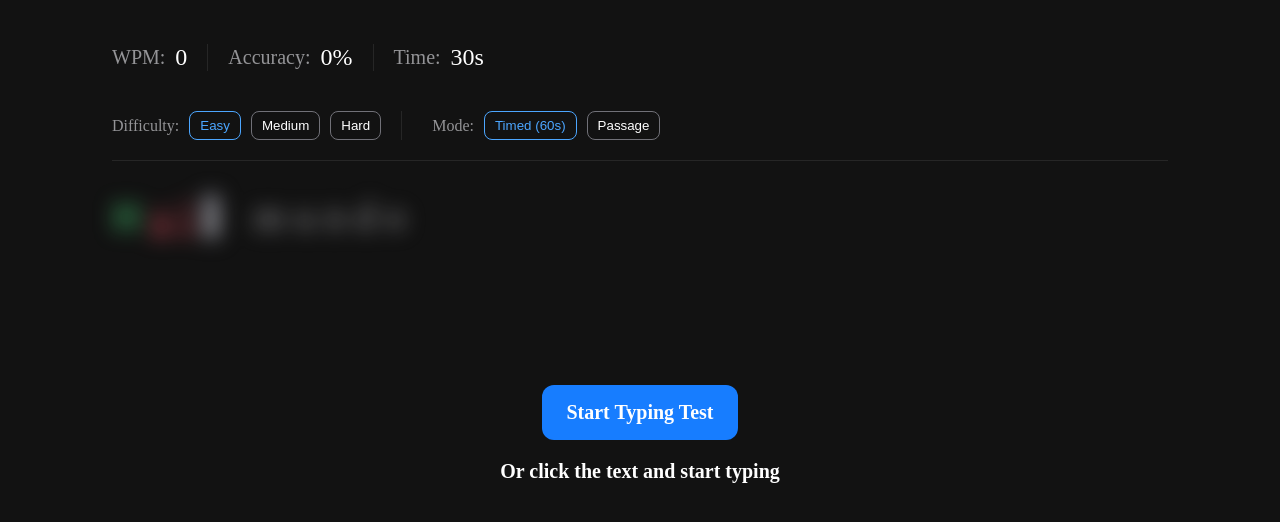
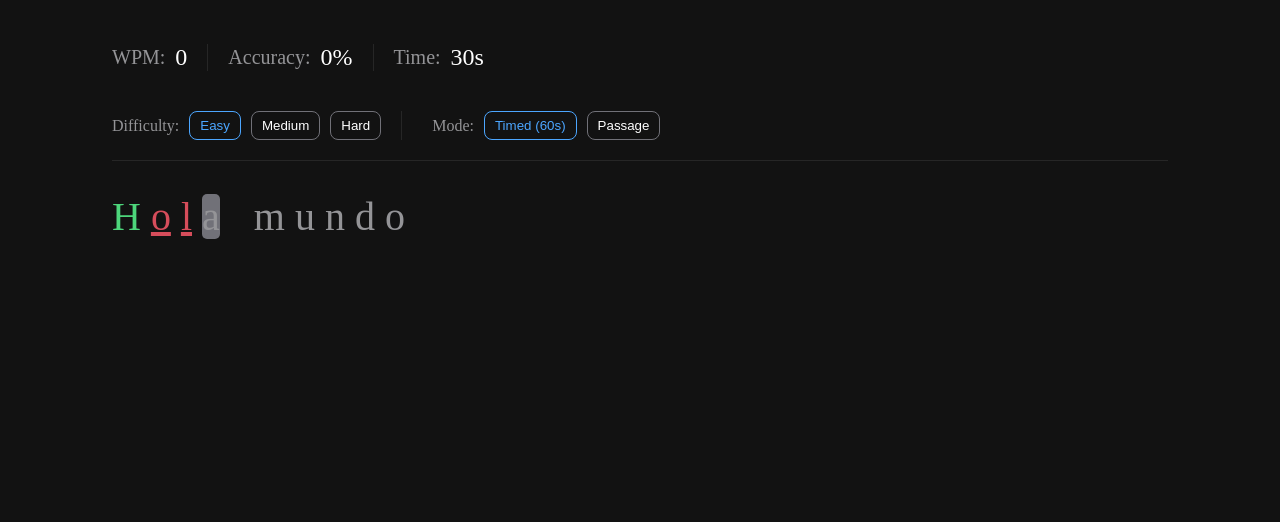
Before and after one commit to franciscorochamont/Typing-speed-test, a website built with Vite: page index.html in a window 1280 px wide. Both pictures are taken after a click on the button "Start Typing Test". Shown: the part 94-616 px from the top of the page. Built offline with nearby package versions, Linux system fonts and the light colour scheme; files whose address does not match are found by name.

Commit message:
feat: implement start typing functionality

```diff
--- a/index.html
+++ b/index.html
@@ -130,7 +130,7 @@
           </span>
         </div>
         <div class="button-container">
-          <button class="button_start">Start Typing Test</button>
+          <button class="button_start" id="start">Start Typing Test</button>
           <p class="click__text">Or click the text and start typing</p>
         </div>
       </div>
--- /dev/null
+++ b/src/data/components/ToggleStartTyping.js
@@ -0,0 +1,23 @@
+const start = document.querySelector('#start');
+const wordContainer = document.querySelector('.word__container');
+const buttonContainer = document.querySelector('.button-container');
+const inputTyping = document.querySelector('#typing-input');
+
+
+export default function startTyping() {
+
+    start.addEventListener('click', () => {
+        wordContainer.classList.add("isStart");
+        buttonContainer.classList.add('isHidden');
+        inputTyping.focus()
+    })
+
+    document.addEventListener('keyup', () => {
+        wordContainer.classList.add("isStart");
+        buttonContainer.classList.add('isHidden');
+        inputTyping.focus()
+    }, { once: true }) // remueve el listener
+
+
+
+}
--- a/src/main.js
+++ b/src/main.js
@@ -1,9 +1,11 @@
 import initDropdowns from './data/components/DropdownMobile'
+import startTyping from './data/components/ToggleStartTyping'
 import './style.css'
 
 function initialApp(){
   console.log('Initial App 🥑')
   initDropdowns()
+  startTyping()
 }
 
 initialApp()
--- a/src/style.css
+++ b/src/style.css
@@ -414,6 +414,10 @@ label{
   filter: blur(10px);
 }
 
+.word__container.isStart{
+  filter: blur(0px);
+}
+
 .word {
   display: inline-block; /* mantiene las palabras unidas */
   margin-right: 0.6em;   /* espacio entre palabras */
@@ -458,6 +462,10 @@ label{
   inset: 0;
 }
 
+.button-container.isHidden{
+  display: none;
+}
+
 .button_start{
   display: flex;
   align-items: center;
```
